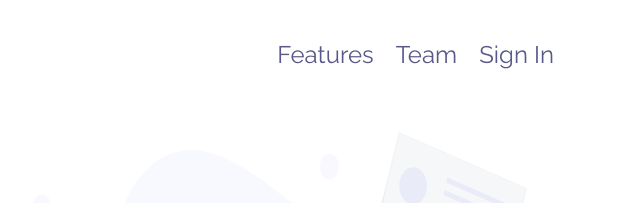
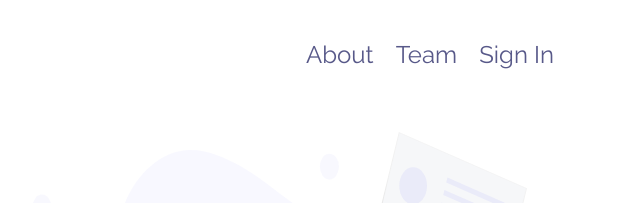
Before and after one commit to Folajimii/testing, a plain HTML site: page fylo-landing-page-with-two-column-layout-master/index.html in a window 1280 px wide. Shown: the top 203 px of the page, 640-1280 px from the left. Drawn offline with nearby package versions, Linux system fonts and the light colour scheme.

Commit message:
worked on nav links

```diff
--- a/fylo-landing-page-with-two-column-layout-master/index.html
+++ b/fylo-landing-page-with-two-column-layout-master/index.html
@@ -39,7 +39,7 @@
     >
       <h1><img src="./images/logo.svg" alt="" /></h1>
       <div class="fs-4 d-none d-md-block">
-        <a href="#" class="text-decoration-none ms-3">Features</a>
+        <a href="#" class="text-decoration-none ms-3">About</a>
         <a href="#" class="text-decoration-none ms-3">Team</a>
         <a href="#" class="text-decoration-none ms-3">Sign In</a>
       </div>
```
